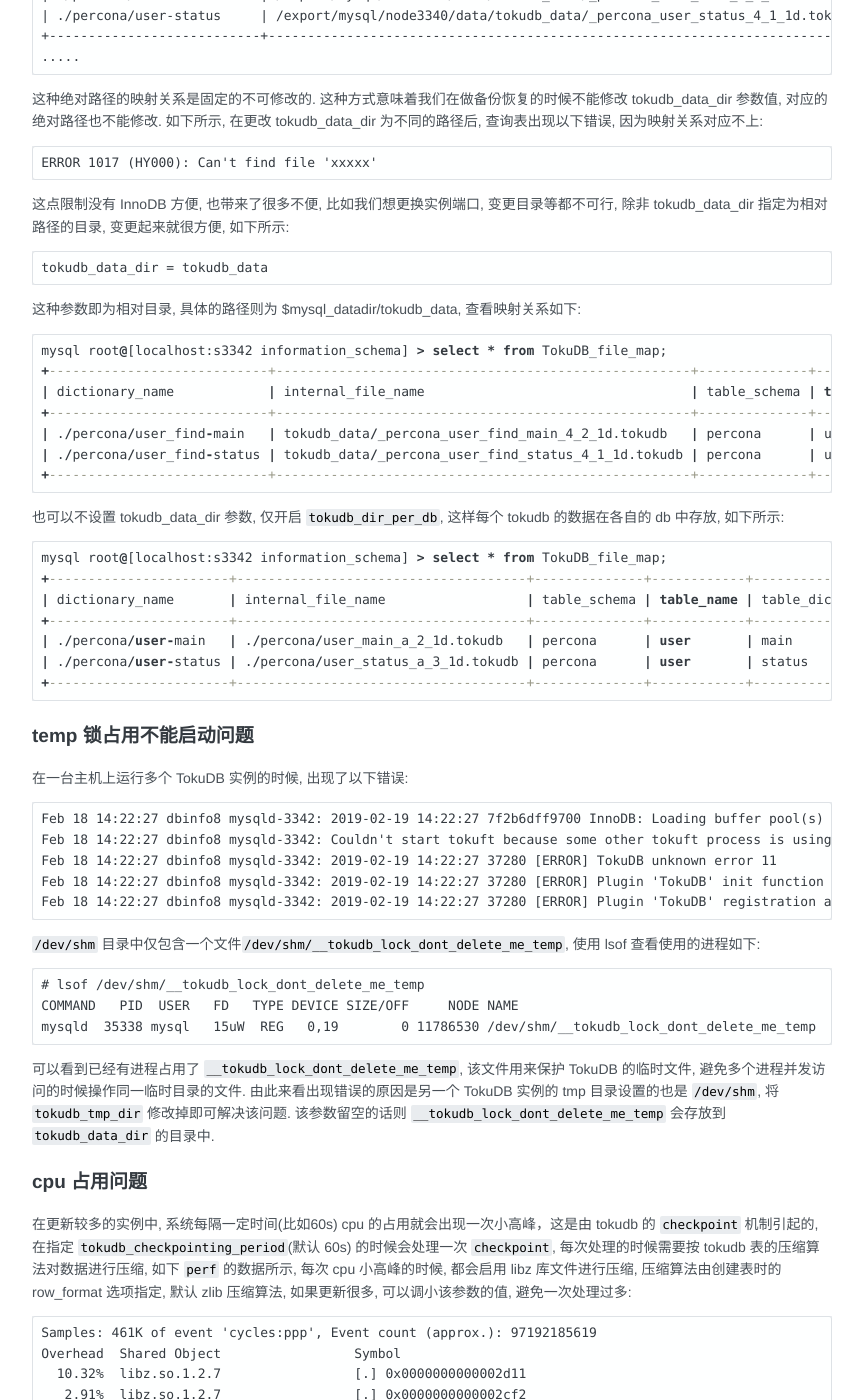
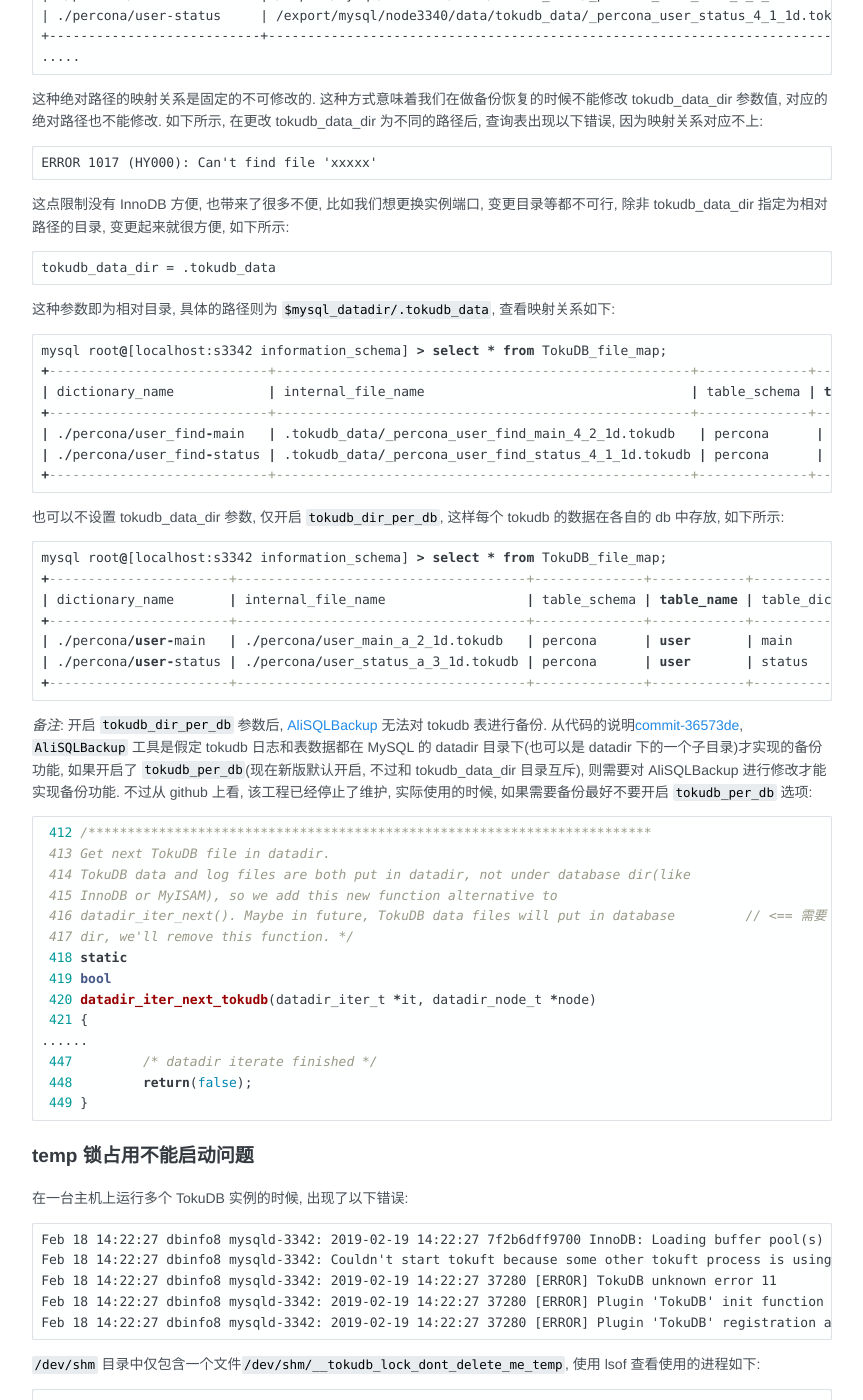
Before and after one commit to arstercz/arstercz.github.io, a Jekyll site: the page built from _posts/2019-02-19-tokudb-%e4%bd%bf%e7%94%a8%e9%97%ae%e9%a2%98%e6%b1%87%e6%80%bb.md, in a window 1280 px wide and 1400 px high, scrolled down 1830 px. Shown: the whole window, without its empty margins (208-1071 px from the left). Built offline with Jekyll 4.4.1, drawn with Linux system fonts in a browser that asks for light colours; comment, search, counter and statistics services are not loaded.

Commit message:
add tokudb backup note

````diff
--- a/_posts/2019-02-19-tokudb-%e4%bd%bf%e7%94%a8%e9%97%ae%e9%a2%98%e6%b1%87%e6%80%bb.md
+++ b/_posts/2019-02-19-tokudb-%e4%bd%bf%e7%94%a8%e9%97%ae%e9%a2%98%e6%b1%87%e6%80%bb.md
@@ -101,18 +101,18 @@
 这点限制没有 InnoDB 方便, 也带来了很多不便, 比如我们想更换实例端口, 变更目录等都不可行, 除非 tokudb_data_dir 指定为相对路径的目录, 变更起来就很方便, 如下所示:
 
 ```
-tokudb_data_dir = tokudb_data
+tokudb_data_dir = .tokudb_data
 ```
 
-这种参数即为相对目录, 具体的路径则为 $mysql_datadir/tokudb_data, 查看映射关系如下:
+这种参数即为相对目录, 具体的路径则为 `$mysql_datadir/.tokudb_data`, 查看映射关系如下:
 
 ```sql
 mysql root@[localhost:s3342 information_schema] > select * from TokuDB_file_map;
 +----------------------------+-----------------------------------------------------+--------------+------------+-----------------------+
 | dictionary_name            | internal_file_name                                  | table_schema | table_name | table_dictionary_name |
 +----------------------------+-----------------------------------------------------+--------------+------------+-----------------------+
-| ./percona/user_find-main   | tokudb_data/_percona_user_find_main_4_2_1d.tokudb   | percona      | user_find  | main                  |
-| ./percona/user_find-status | tokudb_data/_percona_user_find_status_4_1_1d.tokudb | percona      | user_find  | status                |
+| ./percona/user_find-main   | .tokudb_data/_percona_user_find_main_4_2_1d.tokudb   | percona      | user_find  | main                  |
+| ./percona/user_find-status | .tokudb_data/_percona_user_find_status_4_1_1d.tokudb | percona      | user_find  | status                |
 +----------------------------+-----------------------------------------------------+--------------+------------+-----------------------+
 ```
 
@@ -125,6 +125,24 @@
 | ./percona/user-main   | ./percona/user_main_a_2_1d.tokudb   | percona      | user       | main                  |
 | ./percona/user-status | ./percona/user_status_a_3_1d.tokudb | percona      | user       | status                |
 +-----------------------+-------------------------------------+--------------+------------+-----------------------+
+```
+*备注*: 开启 `tokudb_dir_per_db` 参数后, [AliSQLBackup](https://github.com/alibaba/AliSQLBackup) 无法对 tokudb 表进行备份. 从代码的说明[commit-36573de](https://github.com/alibaba/AliSQLBackup/commit/26573de135d115b100dbbfb9698274463ade5c8d), `AliSQLBackup` 工具是假定 tokudb 日志和表数据都在 MySQL 的 datadir 目录下(也可以是 datadir 下的一个子目录)才实现的备份功能, 如果开启了 `tokudb_per_db`(现在新版默认开启, 不过和 tokudb_data_dir 目录互斥), 则需要对 AliSQLBackup 进行修改才能实现备份功能. 不过从 github 上看, 该工程已经停止了维护, 实际使用的时候, 如果需要备份最好不要开启 `tokudb_per_db` 选项:
+
+```cpp
+ 412 /************************************************************************
+ 413 Get next TokuDB file in datadir.
+ 414 TokuDB data and log files are both put in datadir, not under database dir(like
+ 415 InnoDB or MyISAM), so we add this new function alternative to
+ 416 datadir_iter_next(). Maybe in future, TokuDB data files will put in database         // <== 需要 tokudb 日志和表数据都在 datadir 目录下或 datadir 下的一个子目录中
+ 417 dir, we'll remove this function. */
+ 418 static
+ 419 bool
+ 420 datadir_iter_next_tokudb(datadir_iter_t *it, datadir_node_t *node)
+ 421 {
+......
+ 447         /* datadir iterate finished */
+ 448         return(false);
+ 449 }
 ```
 
 ## temp 锁占用不能启动问题
````
Also changed, not shown: _posts/2015-04-23-tokudb-%e7%89%b9%e6%80%a7%e6%a6%82%e8%a7%88.md (+4 -4 lines).
